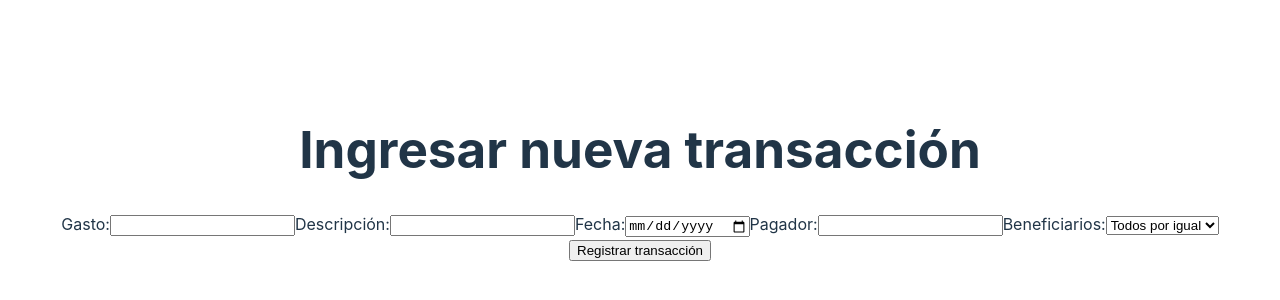
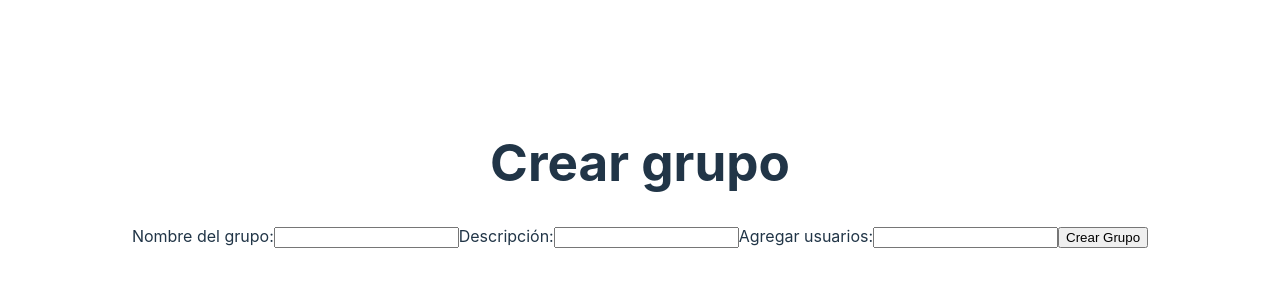
Before and after one commit to alexBasurto/fullstack_front, a React (Vite) app: page /create-group in a window 1280 px wide. Shown: the part 226-526 px from the top of the page. Built offline with nearby package versions, Linux system fonts and the light colour scheme.

Commit message:
ruta transaction añadida

```diff
--- a/src/App.jsx
+++ b/src/App.jsx
@@ -14,7 +14,8 @@ function App() {
   return (
     <BrowserRouter>
       <Routes>
-        <Route path="/create-group" element={<Transactions />} />
+        <Route path="/create-transaction" element={<Transactions />} />
+        <Route path="/create-group" element={<CreateGroup />} />
         <Route path="/my-groups" element={<MyGroups />} />
         <Route path="/user-details" element={<UserDetails />} />
         <Route path="/register" element={<Register />} />
```
